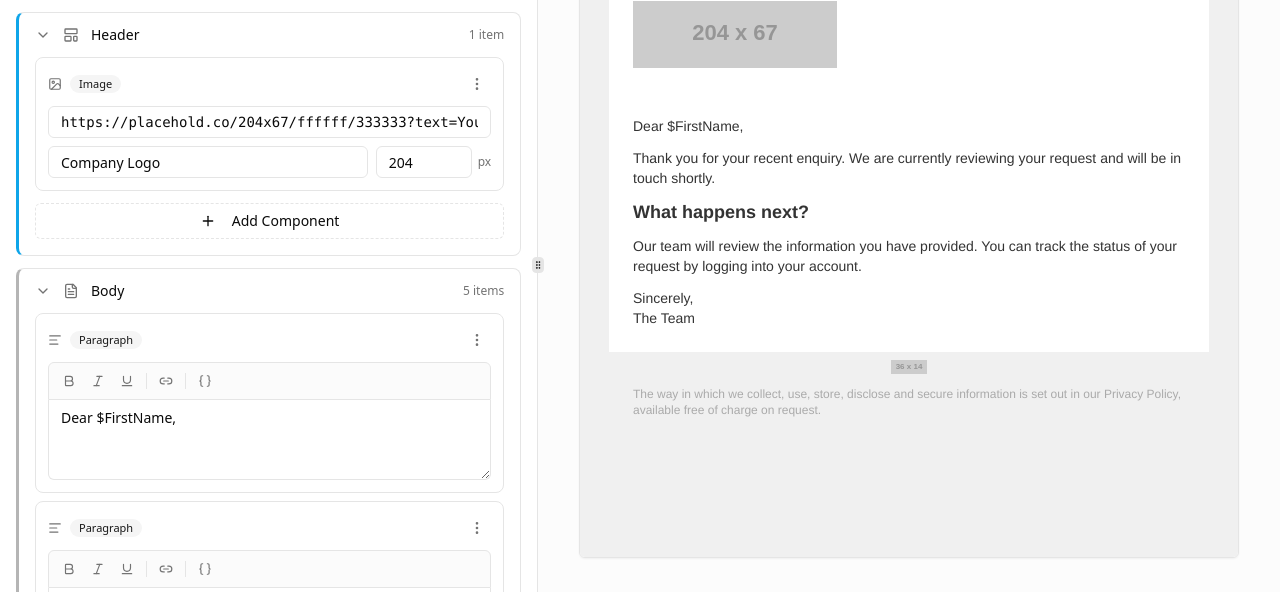
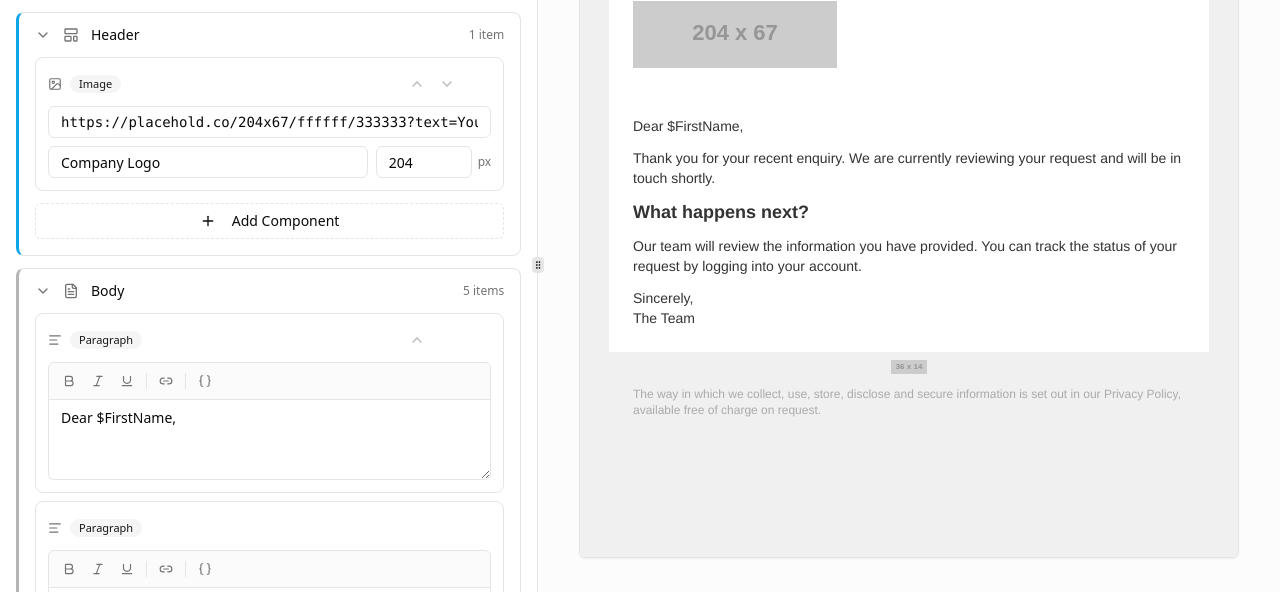
Before and after one commit to unknightly/emailbuilder, a Next.js app: page / in a window 1280 px wide. Shown: the part 164-756 px from the top of the page. Built offline with nearby package versions, Linux system fonts and the light colour scheme.

Commit message:
feat: replace kebab menu with responsive inline buttons\n\nShow inline buttons on larger screens and kebab dropdown on small screens.

```diff
--- a/components/email-builder/component-editor.tsx
+++ b/components/email-builder/component-editor.tsx
@@ -102,7 +102,41 @@ export function ComponentEditor({
         <Badge variant="secondary" className="text-[11px] font-medium px-2 py-0">
           {typeLabels[component.type]}
         </Badge>
-        <div className="ml-auto">
+        {/* Inline actions - visible on md+ */}
+        <div className="ml-auto hidden md:flex items-center gap-0.5">
+          <Button
+            variant="ghost"
+            size="icon"
+            className="h-7 w-7 text-muted-foreground opacity-0 group-hover:opacity-100 transition-opacity"
+            onClick={() => onMove("up")}
+            disabled={isFirst}
+          >
+            <ChevronUp className="h-3.5 w-3.5" />
+            <span className="sr-only">Move up</span>
+          </Button>
+          <Button
+            variant="ghost"
+            size="icon"
+            className="h-7 w-7 text-muted-foreground opacity-0 group-hover:opacity-100 transition-opacity"
+            onClick={() => onMove("down")}
+            disabled={isLast}
+          >
+            <ChevronDown className="h-3.5 w-3.5" />
+            <span className="sr-only">Move down</span>
+          </Button>
+          <Button
+            variant="ghost"
+            size="icon"
+            className="h-7 w-7 text-destructive opacity-0 group-hover:opacity-100 transition-opacity"
+            onClick={onRemove}
+          >
+            <Trash2 className="h-3.5 w-3.5" />
+            <span className="sr-only">Delete</span>
+          </Button>
+        </div>
+
+        {/* Kebab menu - visible on small screens only */}
+        <div className="ml-auto md:hidden">
           <DropdownMenu>
             <DropdownMenuTrigger asChild>
               <Button variant="ghost" size="icon" className="h-7 w-7 text-muted-foreground">
```
